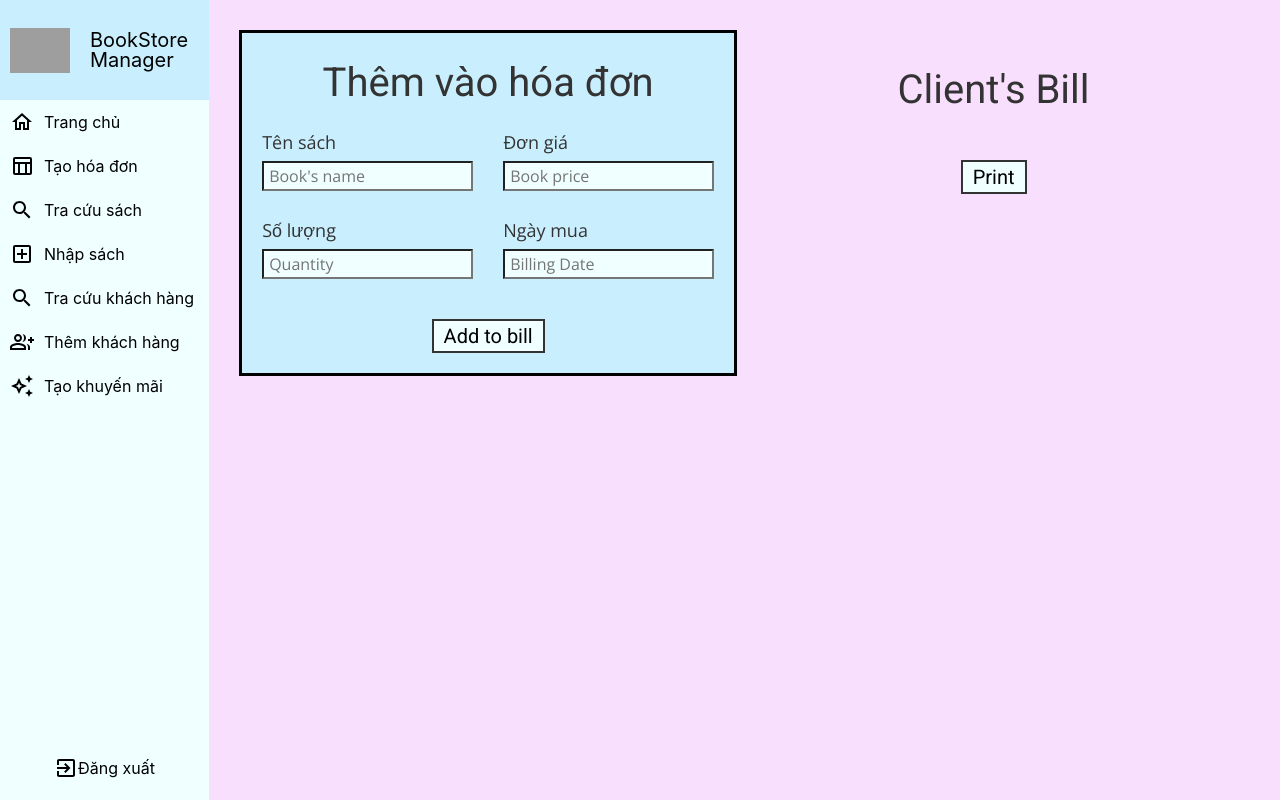
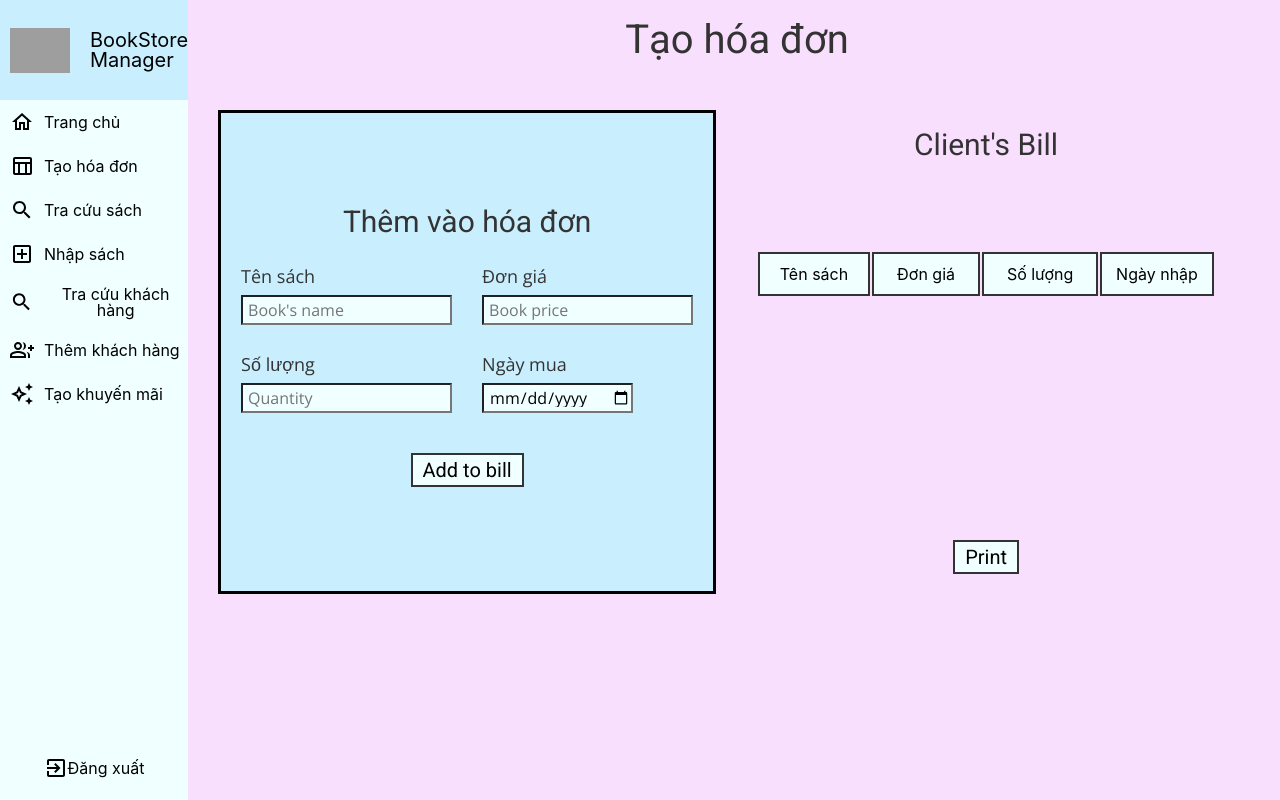
Before and after one commit to MeeSay/Bookstore-Management, a React (Create React App) app: page /dashboard in a window 1280 px wide. Both pictures are taken after a click on the button "Tạo hóa đơn". Built offline with nearby package versions, Linux system fonts and the light colour scheme; grey boxes are pictures that could not be loaded.

Commit message:
[FE]: fix bug hidden day start/end in promotions page

```diff
--- a/package.json
+++ b/package.json
@@ -10,6 +10,7 @@
     "@testing-library/user-event": "^13.5.0",
     "axios": "^1.10.0",
     "cors": "^2.8.5",
+    "date-fns": "^4.1.0",
     "express": "^5.1.0",
     "mysql": "^2.18.1",
     "nodemon": "^3.1.10",
--- a/src/Components/Home/Taskbar/CreatePromotion.jsx
+++ b/src/Components/Home/Taskbar/CreatePromotion.jsx
@@ -1,10 +1,12 @@
 import React, { useEffect, useState } from "react";
 import "./HomePage.css"; // Assuming you have a CSS file for styling
 import axios from "axios";
+import {format} from 'date-fns';
 
 const CreatePromotion = () => {
   const [name, setName] = useState("");
   const [detail, setDetail] = useState("");
+  const [discount, setDiscount] = useState("")
   const [startDate, setStartDate] = useState("");
   const [endDate, setEndDate] = useState("");
   const [promotions, setPromotions] = useState([]);
@@ -15,6 +17,7 @@ const CreatePromotion = () => {
       .get("http://localhost:3001/getPromotions")
       .then((res) => {
         setPromotions(res.data);
+        console.log(res.data);
       })
       .catch((err) => console.log("Lỗi khi lấy dữ liệu:", err));
   }, [success]);
@@ -27,7 +30,7 @@ const CreatePromotion = () => {
 
   const handleCreatePromotion = (e) => {
     e.preventDefault();
-    if (!name || !detail || !startDate || !endDate) {
+    if (!name || !detail || !startDate || !endDate ||!discount) {
       setError("Hãy điền đầy đủ thông tin");
       return;
     }
@@ -39,6 +42,7 @@ const CreatePromotion = () => {
       .post("http://localhost:3001/createPromotion", {
         name,
         detail,
+        discount,
         startDate,
         endDate,
       })
@@ -74,6 +78,14 @@ const CreatePromotion = () => {
             onChange={(e) => setDetail(e.target.value)}
           />
 
+          <div className="text">Giảm giá (%)</div>
+          <input
+            type="text"
+            placeholder={"Phần trăm giảm giá"}
+            autoComplete="off"
+            onChange={(e) => setDiscount(e.target.value)}
+          />
+
           <div className="text">Thời gian bắt đầu</div>
           <input
             type="date"
@@ -105,6 +117,7 @@ const CreatePromotion = () => {
                 <tr>
                   <th>Tên chương trình</th>
                   <th>Mô tả</th>
+                  <th>Giảm giá</th>
                   <th>Bắt đầu</th>
                   <th>Kết thúc</th>
                 </tr>
@@ -114,8 +127,9 @@ const CreatePromotion = () => {
                   <tr key={index}>
                     <td>{promotion.name}</td>
                     <td>{promotion.detail}</td>
-                    <td>{promotion.startDate}</td>
-                    <td>{promotion.endDate}</td>
+                    <td>{promotion.discount}</td>
+                    <td>{format(new Date(promotion.start), 'dd/MM/yyyy')}</td>
+                    <td>{format(new Date(promotion.end), 'dd/MM/yyyy')}</td>
                   </tr>
                 ))}
               </tbody>
--- a/src/Components/Home/Taskbar/HomePage.css
+++ b/src/Components/Home/Taskbar/HomePage.css
@@ -235,4 +235,9 @@ td {
 tbody {
   width: 100%;
   max-height: 500px;
+}
+
+.bill .table {
+  height: 300px;
+  width: 500px;
 }/*# sourceMappingURL=HomePage.css.map */
--- a/src/Components/Home/Taskbar/HomePage.scss
+++ b/src/Components/Home/Taskbar/HomePage.scss
@@ -233,3 +233,10 @@ tbody{
   width: 100%;
   max-height: 500px;
 }
+
+.bill{
+  .table{
+    height: 300px;
+    width: 500px;
+  }
+}
--- a/src/Components/Home/Taskbar/NewBill.jsx
+++ b/src/Components/Home/Taskbar/NewBill.jsx
@@ -1,14 +1,52 @@
-import React, { useState } from "react";
+import React, { useEffect, useState } from "react";
+import axios from "axios";
+
 import "./HomePage.css";
 const NewBill = () => {
   const [name, setName] = useState("");
   const [price, setPrice] = useState("");
   const [quantity, setQuantity] = useState("");
   const [date, setDate] = useState("");
+  const [bills, setBills] = useState([]);
+
+  const [error, setError] = useState("");
+
+  const setToday = () => {
+    const today = new Date();
+    const dd = String(today.getDate()).padStart(2, "0");
+    const mm = String(today.getMonth() + 1).padStart(2, "0"); // January is 0!
+    const yyyy = today.getFullYear();
+    setDate(`${yyyy}-${mm}-${dd}`);
+  };
+
+  const handleAddToBill = (e) => {
+    if (!name || !price || !quantity || !date) {
+      setError("Please fill in all fields");
+      return;
+    }
+
+    const billData = {
+      name,
+      price,
+      quantity,
+      date,
+    };
+
+    setBills([...bills, billData]);
+    setError(""); // Reset error message
+    //reset input fields
+    setName("");
+    setPrice("");
+    setQuantity("");
+    setDate("");
+  };
+
   return (
+    <div>
+      <div className="title">Tạo hóa đơn</div>
       <div className="bill">
         <div className="bill-left">
-        <div className="title">Thêm vào hóa đơn</div>
+          <div className="small-title">Thêm vào hóa đơn</div>
           <div className="bill-left-body">
             <div className="bill-left-input">
               <div>
@@ -44,19 +82,45 @@ const NewBill = () => {
               <div>
                 <div className="bill-text">Ngày mua</div>
                 <input
-                type="text"
-                placeholder={"Billing Date"}
+                  type="date"
+                  onFocus={() => setToday()}
+                  placeholder={`Billing Date ${date}`}
                   autoComplete="off"
-                onChange={(e) => setDate(e.target.value)}
+                  value={date}
                 />
               </div>
             </div>
           </div>
-        <button>Add to bill</button>
+          <button type="submit" onClick={handleAddToBill}>
+            Add to bill
+          </button>
         </div>
         <div className="bill-right">
-        <div className="title">Client's Bill</div>
+          <div className="small-title">Client's Bill</div>
+          <div className="table">
+            <table>
+              <thead>
+                <tr>
+                  <th>Tên sách</th>
+                  <th>Đơn giá</th>
+                  <th>Số lượng</th>
+                  <th>Ngày nhập</th>
+                </tr>
+              </thead>
+              <tbody>
+                {bills.map((bill, index) => (
+                  <tr key={index}>
+                    <td>{bill.name}</td>
+                    <td>{bill.price}</td>
+                    <td>{bill.quantity}</td>
+                    <td>{bill.date}</td>
+                  </tr>
+                ))}
+              </tbody>
+            </table>
+          </div>
           <button>Print</button>
+        </div>
       </div>
     </div>
   );
--- a/src/server.js
+++ b/src/server.js
@@ -126,8 +126,8 @@ app.get("/getPromotions", (req, res) => {
 });
 
 app.post("/createPromotion", (req, res) => {
-  const sql = "INSERT INTO promotion (name, detail, start, end) VALUES (?, ?, ?, ?)";
-  const values = [req.body.name, req.body.detail, req.body.startDate, req.body.endDate];
+  const sql = "INSERT INTO promotion (name, detail, discount, start, end) VALUES (?, ?, ?, ?)";
+  const values = [req.body.name, req.body.detail,req.body.discount, req.body.startDate, req.body.endDate];
   db.query(sql, values, (err, data) => {
     if (err) {
       return res.json({ message: "Database error", error: err.message });
```
Also changed, not shown: src/Components/Home/Taskbar/SearchBook.jsx (+6 -2 lines), 2 other files (tests, documents, lock files or other folders). Lines whose indentation alone changed are shown as unchanged.
